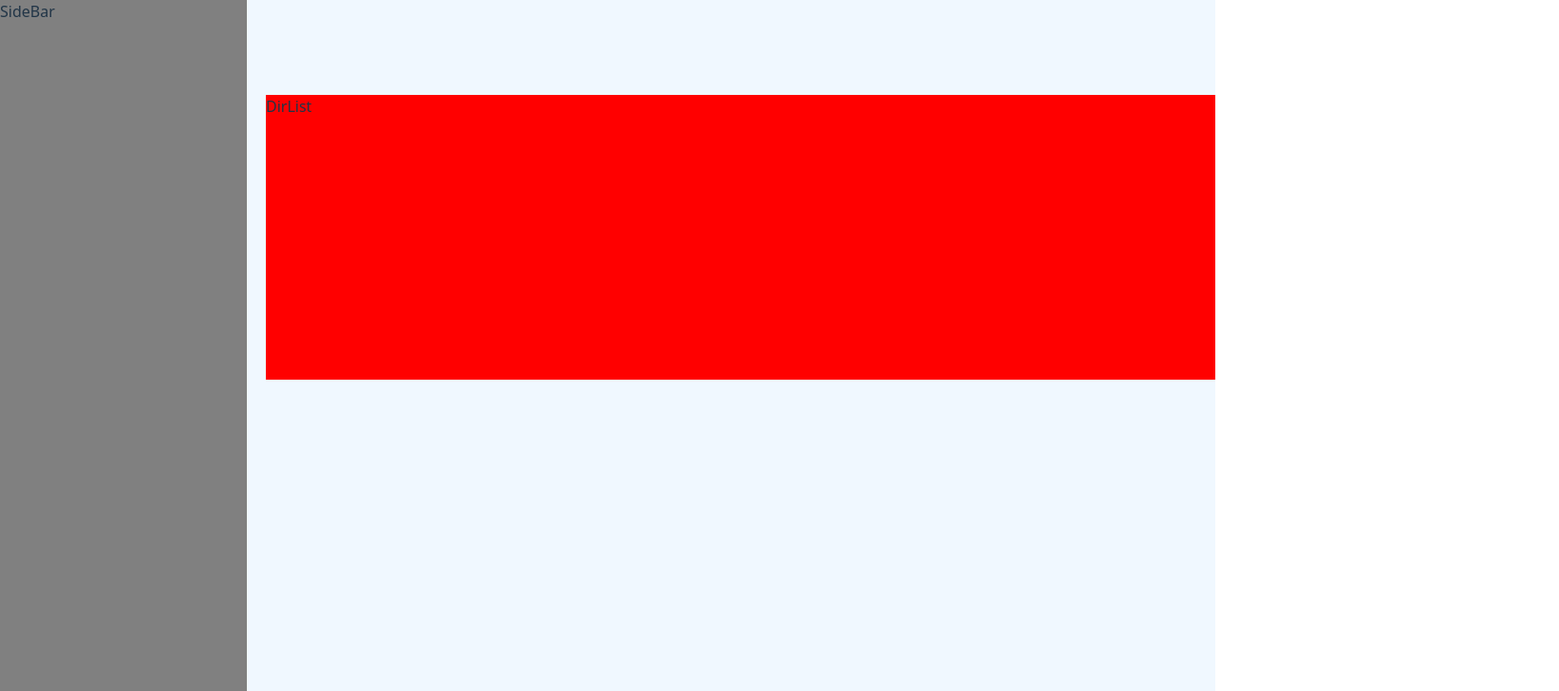
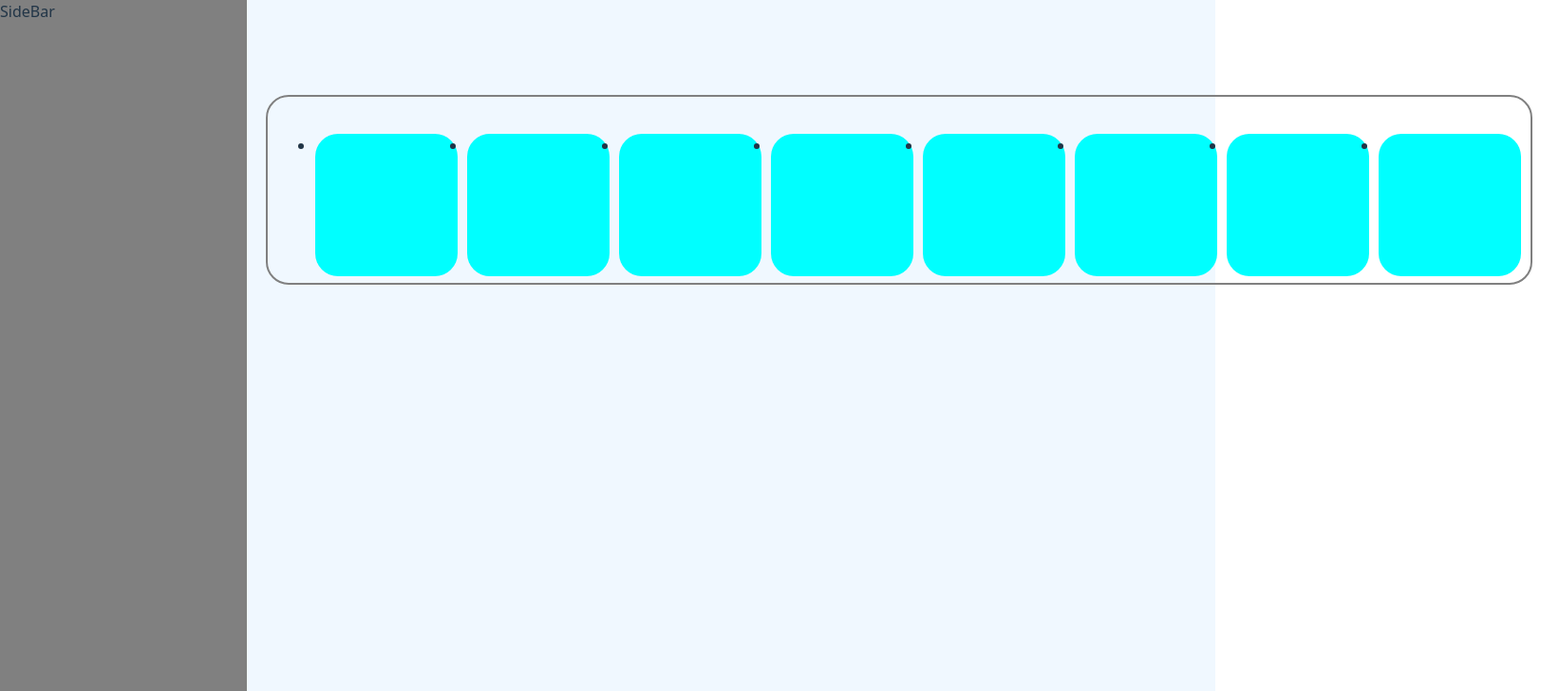
Before and after one commit to Mohamed-Abuali/Revue, a React (Vite) app: page / in a window 1280 px wide. Shown: the top 728 px of the page at 95% size, 1642 px wide, since content can reach past the window. Built offline with nearby package versions, Linux system fonts and the light colour scheme.

Commit message:
style(ui): improve directory list layout and styling
- Update grid layout and dimensions in App.css
- Add styling for directory items and container
- Implement horizontal scrollable directory list

```diff
--- a/src/App.css
+++ b/src/App.css
@@ -4,12 +4,15 @@
   padding: 0;
   box-sizing: border-box;
 }
+body{
+  overflow: hidden;
+}
 .home-container{
   width: 100vw;
   height: auto;
   display: grid;
   grid-template-columns: 280px 1fr;
-  grid-template-rows: 100px 300px 1fr;
+  grid-template-rows: 100px 200px 1fr;
   background-color: aliceblue;
 }
 .sidebar-container{
@@ -22,5 +25,25 @@
 .dirlist-container{
   grid-column: 2;
   grid-row: 2/3;
-  background-color: red;
+  border-radius: 24px;
+  border: 2px gray solid;
+  padding: 10px;
+
 }
+.dir-list{
+  display: flex;
+  justify-content: start;
+  align-items: center;
+  gap: 10px;
+  width: 100%;
+  height: 100%;
+  overflow-x: auto;
+  overflow-y: hidden;
+
+}
+.dir-item{
+  height: 150px;
+  width: 150px;
+  background-color: aqua;
+  border-radius: 24px;
+}
--- a/src/componenets/DirList.tsx
+++ b/src/componenets/DirList.tsx
@@ -2,7 +2,35 @@ import React from 'react'
 
 const DirList = () => {
   return (
-    <div className='dirlist-container'>DirList</div>
+    <div className='dirlist-container'>
+        <ul className='dir-list'>
+                <li className='dir-item'>
+
+                </li>
+                <li className='dir-item'>
+
+                </li>
+                <li className='dir-item'>
+
+                </li>
+                <li className='dir-item'>
+
+                </li>
+                <li className='dir-item'>
+
+                </li>
+                <li className='dir-item'>
+
+                </li>
+                <li className='dir-item'>
+
+                </li>
+                <li className='dir-item'>
+
+                </li>
+
+        </ul>
+    </div>
   )
 }
 
```
